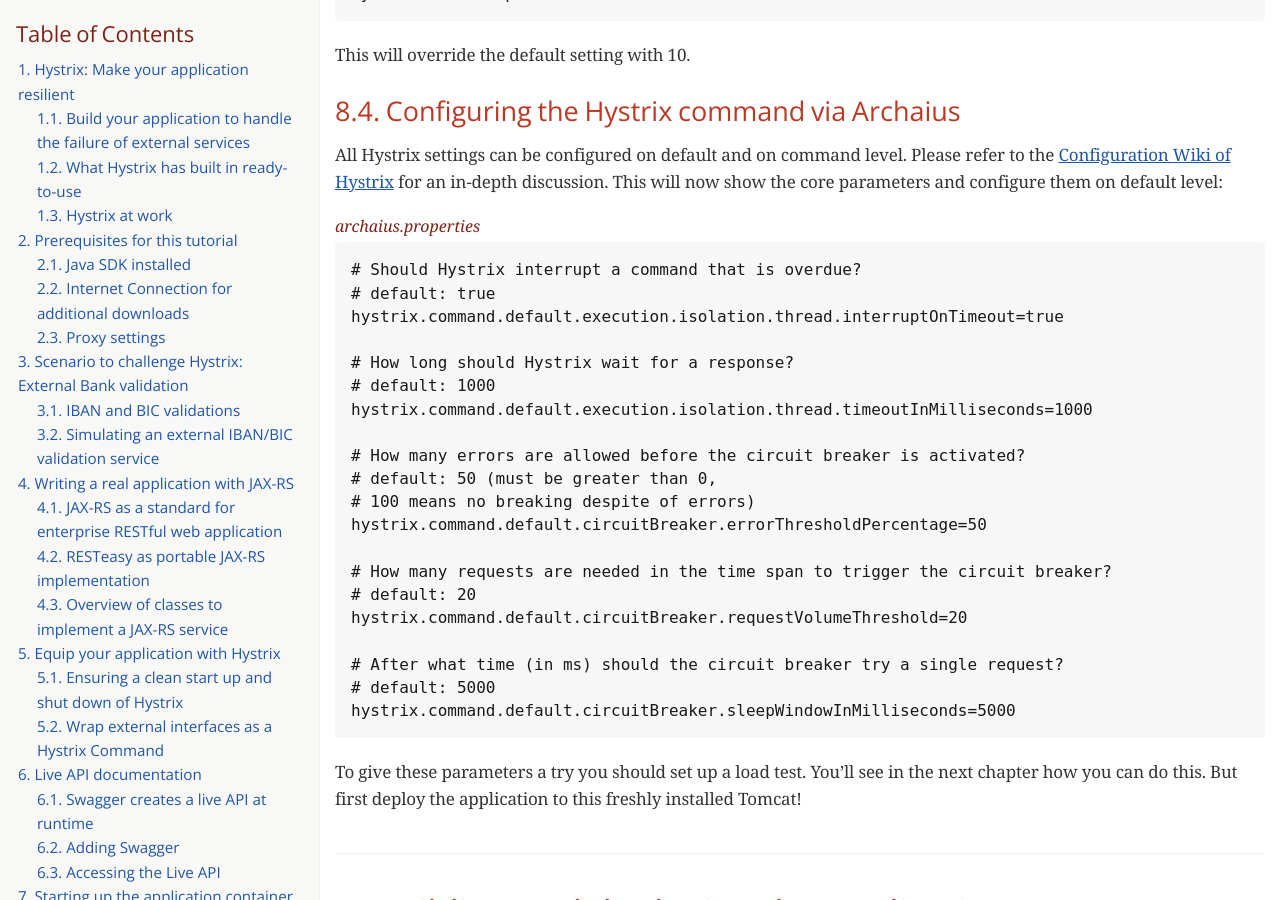
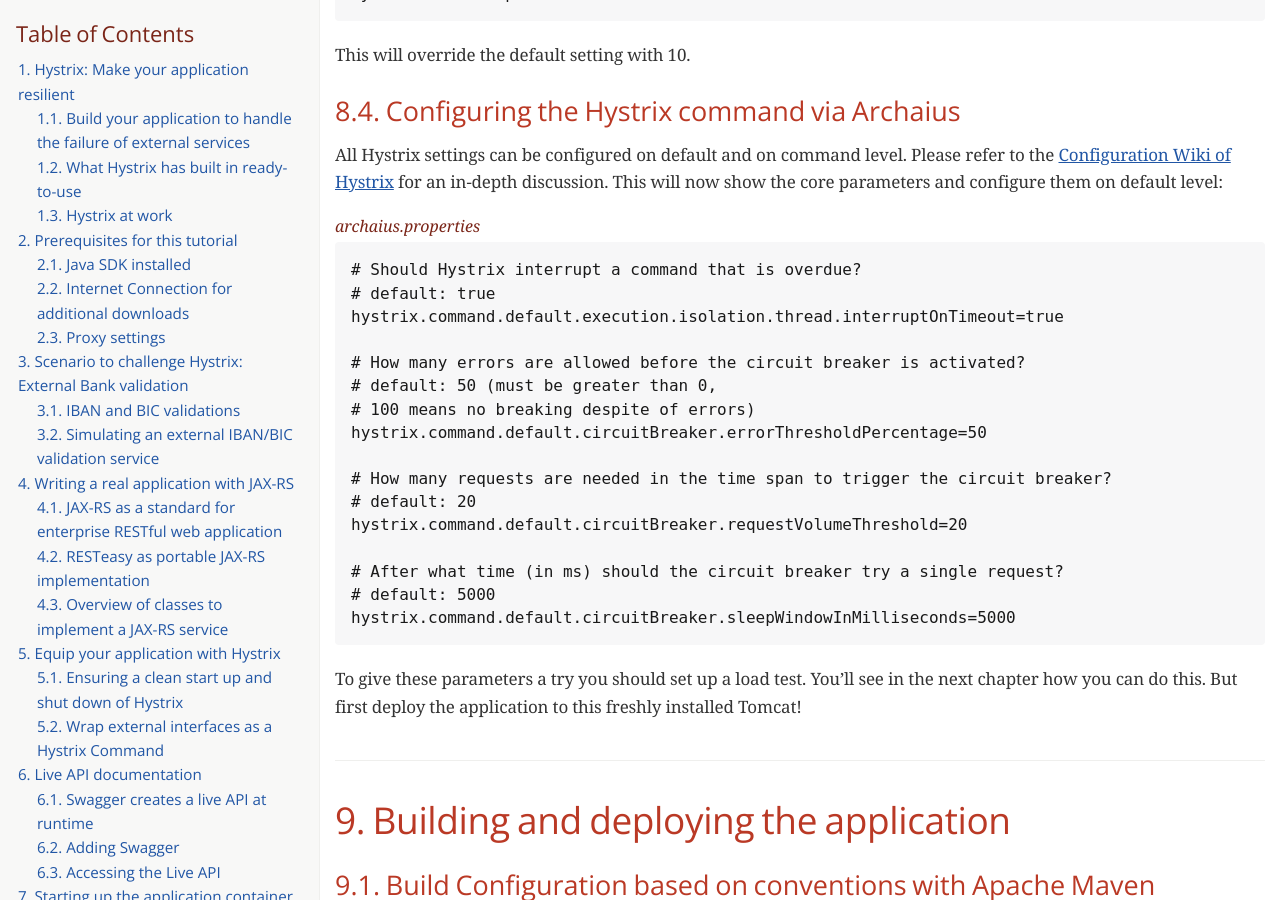
Before and after one commit to ahus1/hystrix-examples, a Jekyll site: the page manual.html, which Jekyll copies as it is, in a window 1280 px wide and 900 px high, scrolled down 14114 px. Built offline with Jekyll 4.4.1, drawn with Linux system fonts in a browser that asks for light colours; nearby versions of some CDN libraries; some web fonts are replaced; some of the changed text lies outside the part shown.

```diff
--- a/manual.html
+++ b/manual.html
@@ -896,10 +896,6 @@ configuration for you. When implementing <code>IBANValidator</code> you&#8217;ve
 # default: true
 hystrix.command.default.execution.isolation.thread.interruptOnTimeout=true
 
-# How long should Hystrix wait for a response?
-# default: 1000
-hystrix.command.default.execution.isolation.thread.timeoutInMilliseconds=1000
-
 # How many errors are allowed before the circuit breaker is activated?
 # default: 50 (must be greater than 0,
 # 100 means no breaking despite of errors)
```
Also changed, not shown: other parts of manual.html (+1 -1 lines).
